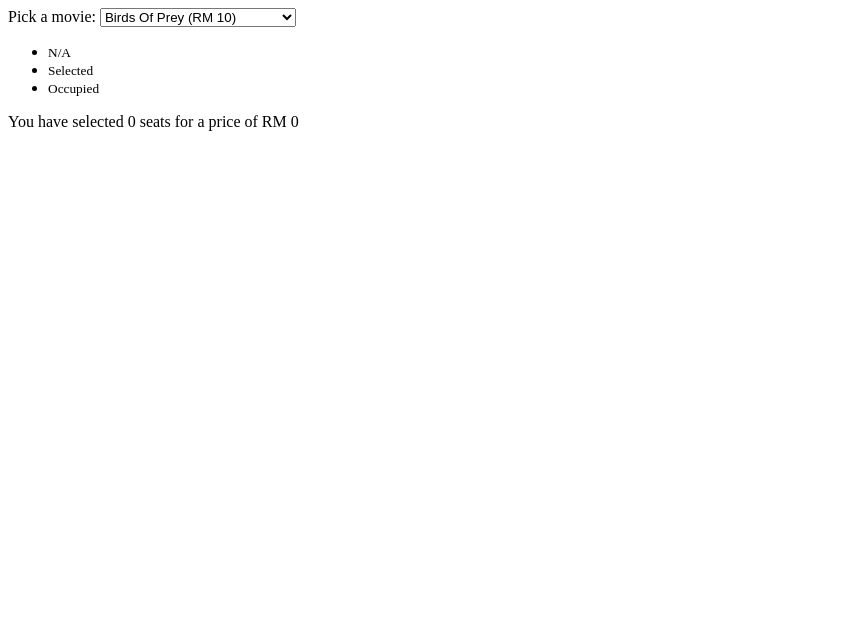
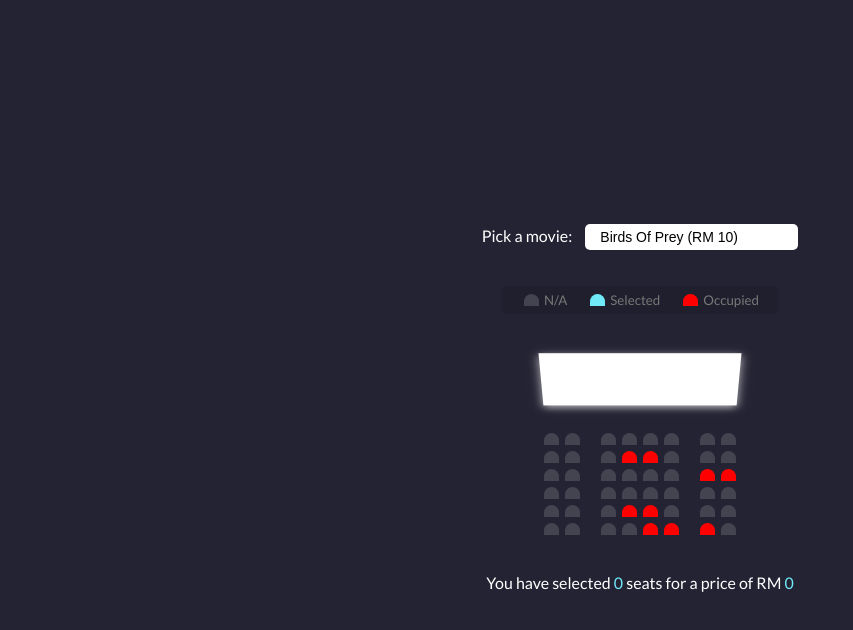
Before and after one commit to Pixelshot/js-projects, a plain HTML site: page movie-seat-booking/index.html in a window 1280 px wide. Shown: the whole page, without its empty margins (0-853 px from the left). Drawn offline with Linux system fonts and the light colour scheme.

Commit message:
CSS Completed

```diff
--- a/movie-seat-booking/index.html
+++ b/movie-seat-booking/index.html
@@ -3,6 +3,7 @@
   <head>
     <meta charset="UTF-8" />
     <meta name="viewport" content="width=device-width, initial-scale=1.0" />
+    <link rel="stylesheet" href="style.css" />
     <title>Movie Seat Booking</title>
   </head>
   <body>
@@ -98,9 +99,8 @@
 
     <p class="text">
       You have selected
-      <span id="count"
-        >0 seats for a price of RM <span id="total">0</span></span
-      >
+      <span id="count">0</span> seats for a price of RM
+      <span id="total">0</span>
     </p>
 
     <script src="script.js"></script>
--- a/movie-seat-booking/style.css
+++ b/movie-seat-booking/style.css
@@ -0,0 +1,119 @@
+@import url("https://fonts.googleapis.com/css?family=Lato&display=swap");
+
+* {
+  box-sizing: border-box;
+}
+
+body {
+  background-color: #242333;
+  color: #fff;
+  display: flex;
+  flex-direction: column;
+  align-items: center;
+  justify-content: center;
+  height: 100vh;
+  font-family: "Lato", sans-serif;
+  margin: 0;
+}
+
+.movie-container {
+  margin: 20px 0;
+}
+
+.movie-container select {
+  background-color: #fff;
+  border: 0;
+  border-radius: 5px;
+  font-size: 14px;
+  margin-left: 10px;
+  padding: 5px 15px 5px 15px;
+  -moz-appearance: none;
+  -webkit-appearance: none;
+  appearance: none;
+}
+
+.container {
+  /* perspective: 3D effects which in this case tilts the screen */
+  perspective: 1000px;
+  margin-bottom: 30px;
+}
+
+.seat {
+  background-color: #444451;
+  height: 12px;
+  width: 15px;
+  margin: 3px;
+  border-top-left-radius: 10px;
+  border-top-right-radius: 10px;
+}
+
+.seat.selected {
+  background-color: #6feaf6;
+}
+
+.seat.occupied {
+  background-color: red;
+}
+
+/* To separate two seasts from the rest of the row */
+.seat:nth-of-type(2) {
+  margin-right: 18px;
+}
+
+.seat:nth-last-of-type(2) {
+  margin-left: 18px;
+}
+
+/* To change the cursor pointer and its size */
+.seat:not(.occupied):hover {
+  cursor: pointer;
+  transform: scale(1.2);
+}
+
+/* To cancel the effect on legend at the top */
+.showcase .seat:not(.occupied):hover {
+  cursor: default;
+  transform: scale(1);
+}
+
+.showcase {
+  background: rgba(0, 0, 0, 0.1);
+  padding: 5px 10px;
+  border-radius: 5px;
+  color: #777;
+  list-style-type: none;
+  display: flex;
+  justify-content: space-between;
+}
+
+.showcase li {
+  display: flex;
+  align-items: center;
+  justify-content: center;
+  margin: 0 10px;
+}
+
+.showcase li small {
+  margin-left: 2px;
+}
+
+.row {
+  display: flex;
+}
+
+.screen {
+  background-color: #fff;
+  height: 70px;
+  width: 100%;
+  margin: 15px 0;
+  transform: rotateX(-45deg);
+  box-shadow: 0 3px 10px rgba(255, 255, 255, 0.7);
+}
+
+p.text {
+  margin: 5px 0;
+}
+
+p.text span {
+  color: #6feaf6;
+}
```
